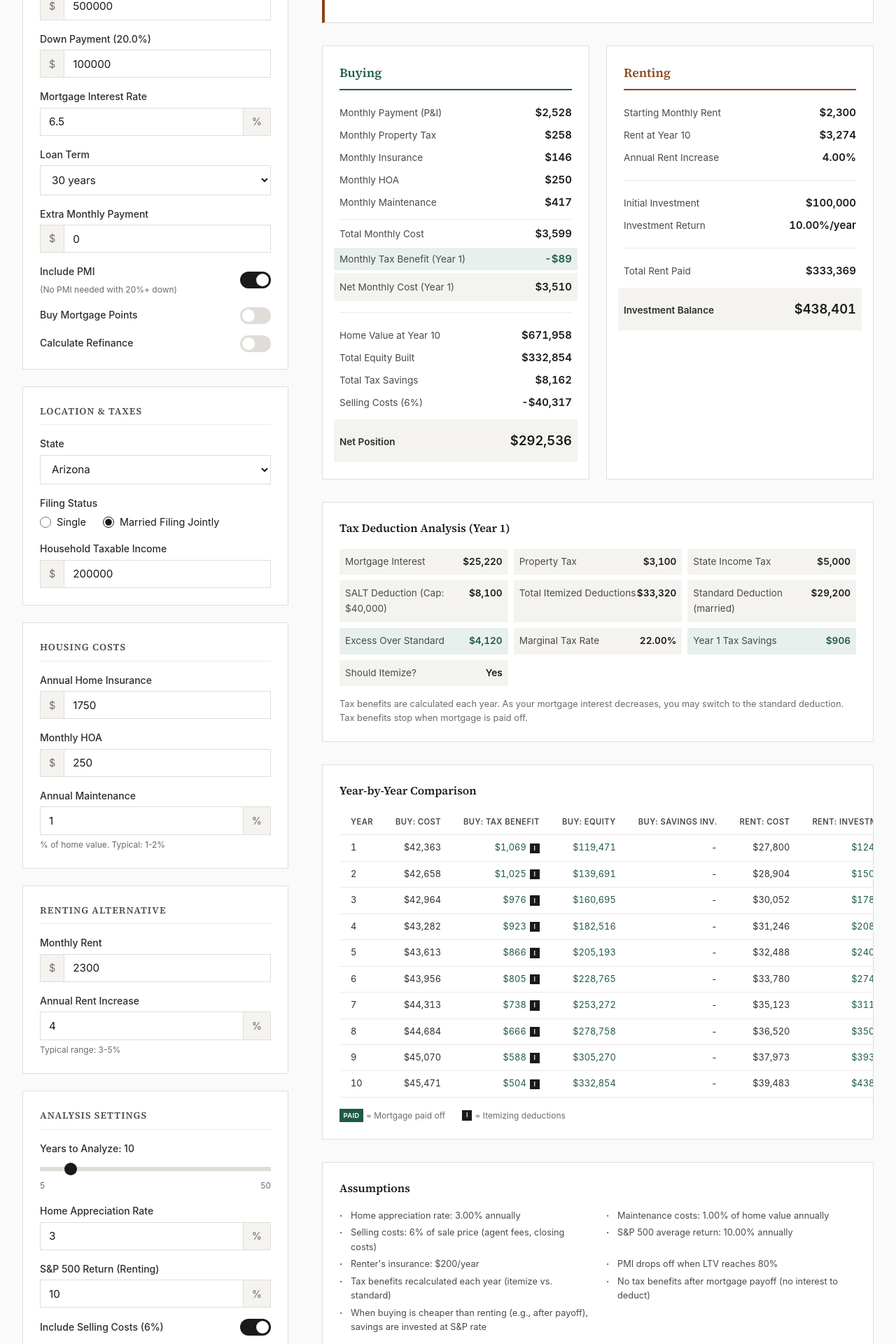
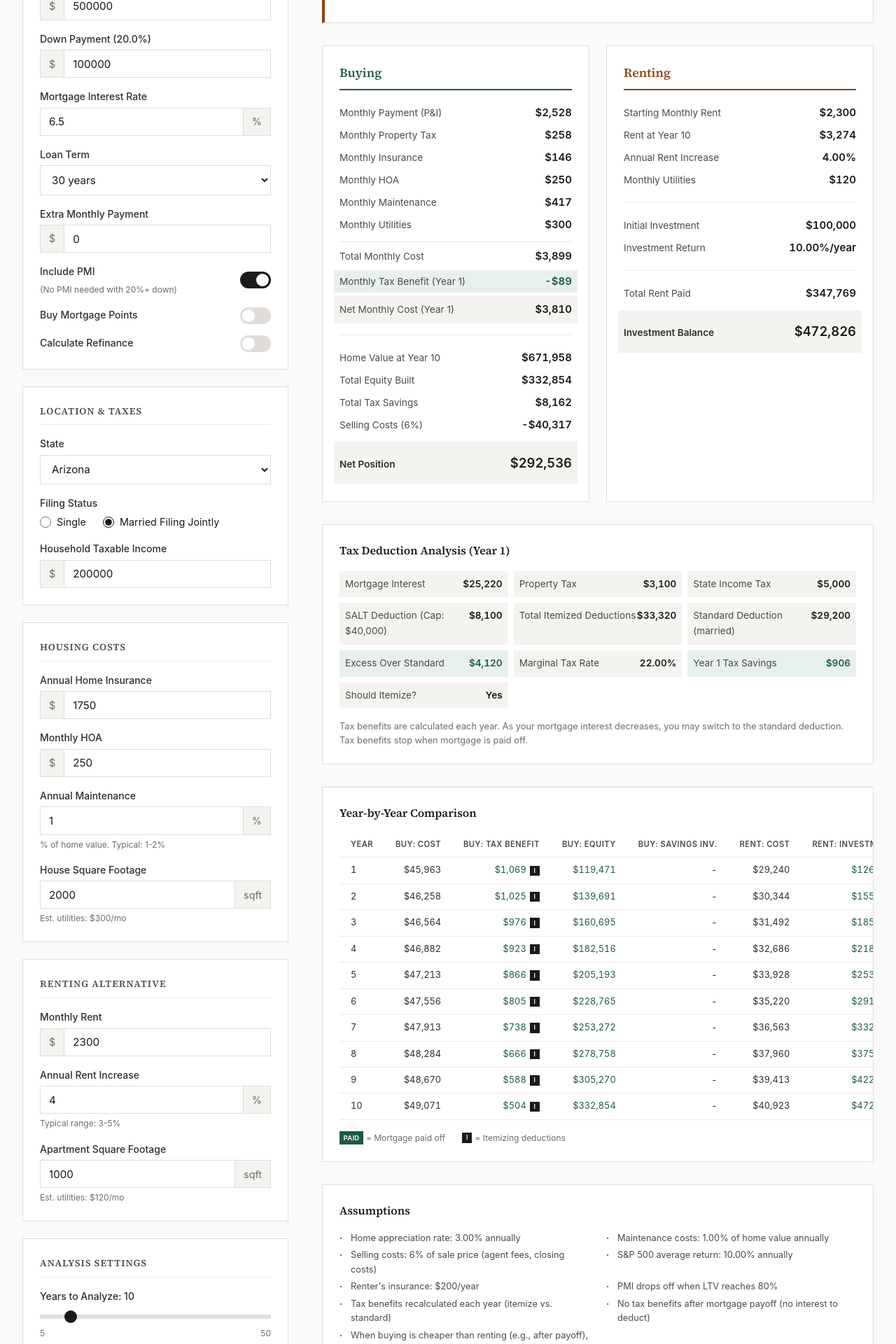
Before and after one commit to Damdiel/rentorbuy, a React (Vite) app: page / in a window 1280 px wide. Shown: the part 358-2278 px from the top of the page at 70% size. Built offline with nearby package versions, Linux system fonts and the light colour scheme.

Commit message:
Add utilities estimate based on square footage
- Add house and apartment sqft inputs
- Calculate utilities using avg cost per sqft (/bin/bash.15 house, /bin/bash.12 apt)
- Display monthly utilities in both buying and renting cards
- Include utilities in yearly cost calculations

```diff
--- a/src/App.jsx
+++ b/src/App.jsx
@@ -17,6 +17,8 @@ import {
   AVG_HOME_INSURANCE_RATE,
   AVG_HOA_MONTHLY,
   REFI_CLOSING_COST_RATE,
+  UTILITY_COST_PER_SQFT_HOUSE,
+  UTILITY_COST_PER_SQFT_APT,
 } from './utils/mortgageCalculations';
 import './App.css';
 
@@ -51,6 +53,8 @@ function App() {
   const [homeInsurance, setHomeInsurance] = useState(Math.round(500000 * AVG_HOME_INSURANCE_RATE));
   const [hoaMonthly, setHoaMonthly] = useState(AVG_HOA_MONTHLY);
   const [maintenanceRate, setMaintenanceRate] = useState(1); // 1% of home value annually
+  const [houseSqft, setHouseSqft] = useState(2000);
+  const [apartmentSqft, setApartmentSqft] = useState(1000);
 
   // Renting inputs
   const [monthlyRent, setMonthlyRent] = useState(2300);
@@ -92,8 +96,12 @@ function App() {
     // Insurance and HOA
     const monthlyInsurance = homeInsurance / 12;
 
+    // Utilities
+    const monthlyUtilitiesHouse = houseSqft * UTILITY_COST_PER_SQFT_HOUSE;
+    const monthlyUtilitiesApt = apartmentSqft * UTILITY_COST_PER_SQFT_APT;
+
     // Total monthly housing cost (buying) - base costs without extra payment
-    const totalMonthlyBuying = monthlyMortgagePI + monthlyPMI + monthlyPropertyTax + monthlyInsurance + hoaMonthly;
+    const totalMonthlyBuying = monthlyMortgagePI + monthlyPMI + monthlyPropertyTax + monthlyInsurance + hoaMonthly + monthlyUtilitiesHouse;
     const totalMonthlyWithExtra = totalMonthlyBuying + extraMonthlyPayment;
 
     // State income tax
@@ -149,6 +157,8 @@ function App() {
       refiBuyingPoints,
       refiNumPoints,
       refiClosingCostRate: REFI_CLOSING_COST_RATE,
+      // Utilities
+      monthlyUtilities: monthlyUtilitiesHouse,
     });
 
     // Calculate renting costs with investment using yearly buying costs
@@ -160,6 +170,7 @@ function App() {
       yearlyBuyingCosts: buyingResults.yearlyBreakdown,
       investmentReturn: investmentReturn / 100,
       rentersInsurance: 200,
+      monthlyUtilities: monthlyUtilitiesApt,
     });
 
     // Comparison
@@ -202,6 +213,9 @@ function App() {
       // Refinance info
       refiInfo: buyingResults.refiInfo,
       totalRefiCosts: buyingResults.totalRefiCosts,
+      // Utilities
+      monthlyUtilitiesHouse,
+      monthlyUtilitiesApt,
     };
   }, [
     homePrice,
@@ -229,6 +243,8 @@ function App() {
     refiRate,
     refiBuyingPoints,
     refiNumPoints,
+    houseSqft,
+    apartmentSqft,
   ]);
 
   // Sensitivity analysis configuration
@@ -372,6 +388,8 @@ function App() {
         refiBuyingPoints,
         refiNumPoints,
         refiClosingCostRate: REFI_CLOSING_COST_RATE,
+        // Utilities
+        monthlyUtilities: houseSqft * UTILITY_COST_PER_SQFT_HOUSE,
       });
 
       const rentingResults = calculateRentingCosts({
@@ -382,6 +400,7 @@ function App() {
         yearlyBuyingCosts: buyingResults.yearlyBreakdown,
         investmentReturn: testValues.investmentReturn / 100,
         rentersInsurance: 200,
+        monthlyUtilities: apartmentSqft * UTILITY_COST_PER_SQFT_APT,
       });
 
       const buyNet = buyingResults.netFromSale;
@@ -427,6 +446,8 @@ function App() {
     refiRate,
     refiBuyingPoints,
     refiNumPoints,
+    houseSqft,
+    apartmentSqft,
   ]);
 
   // Find breakeven point
@@ -823,6 +844,22 @@ function App() {
               </div>
               <span className="note">% of home value. Typical: 1-2%</span>
             </div>
+
+            <div className="input-row">
+              <label htmlFor="houseSqft">House Square Footage</label>
+              <div className="input-with-suffix">
+                <input
+                  type="number"
+                  id="houseSqft"
+                  value={houseSqft}
+                  min={500}
+                  step={100}
+                  onChange={(e) => setHouseSqft(Number(e.target.value))}
+                />
+                <span>sqft</span>
+              </div>
+              <span className="note">Est. utilities: {formatCurrency(houseSqft * UTILITY_COST_PER_SQFT_HOUSE)}/mo</span>
+            </div>
           </div>
 
           <div className="input-group">
@@ -856,6 +893,22 @@ function App() {
                 <span>%</span>
               </div>
               <span className="note">Typical range: 3-5%</span>
+            </div>
+
+            <div className="input-row">
+              <label htmlFor="apartmentSqft">Apartment Square Footage</label>
+              <div className="input-with-suffix">
+                <input
+                  type="number"
+                  id="apartmentSqft"
+                  value={apartmentSqft}
+                  min={300}
+                  step={100}
+                  onChange={(e) => setApartmentSqft(Number(e.target.value))}
+                />
+                <span>sqft</span>
+              </div>
+              <span className="note">Est. utilities: {formatCurrency(apartmentSqft * UTILITY_COST_PER_SQFT_APT)}/mo</span>
             </div>
           </div>
 
@@ -973,6 +1026,10 @@ function App() {
                   <span className="label">Monthly Maintenance</span>
                   <span className="value">{formatCurrency(calculations.monthlyMaintenance)}</span>
                 </div>
+                <div className="stat">
+                  <span className="label">Monthly Utilities</span>
+                  <span className="value">{formatCurrency(calculations.monthlyUtilitiesHouse)}</span>
+                </div>
                 <div className="stat total">
                   <span className="label">Total Monthly Cost</span>
                   <span className="value">{formatCurrency(calculations.totalMonthlyWithExtra + calculations.monthlyMaintenance)}</span>
@@ -1066,6 +1123,10 @@ function App() {
                 <div className="stat">
                   <span className="label">Annual Rent Increase</span>
                   <span className="value">{formatPercent(annualRentIncrease)}</span>
+                </div>
+                <div className="stat">
+                  <span className="label">Monthly Utilities</span>
+                  <span className="value">{formatCurrency(calculations.monthlyUtilitiesApt)}</span>
                 </div>
                 <hr />
                 <div className="stat">
--- a/src/utils/mortgageCalculations.js
+++ b/src/utils/mortgageCalculations.js
@@ -11,6 +11,11 @@ export const AVG_HOME_INSURANCE_RATE = 0.0035; // ~$1,750 on $500k home
 
 // Average HOA (monthly)
 export const AVG_HOA_MONTHLY = 250;
+
+// Average monthly utility cost per square foot (electric, gas, water, trash, internet)
+// Houses tend to cost more per sqft due to less shared walls, larger HVAC systems
+export const UTILITY_COST_PER_SQFT_HOUSE = 0.15; // ~$300/mo for 2000 sqft house
+export const UTILITY_COST_PER_SQFT_APT = 0.12; // ~$120/mo for 1000 sqft apartment
 
 // Average S&P 500 annual return (historical)
 export const SP500_AVG_RETURN = 0.10;
@@ -191,6 +196,8 @@ export function calculateBuyingCosts(params) {
     refiBuyingPoints = false,
     refiNumPoints = 1,
     refiClosingCostRate = REFI_CLOSING_COST_RATE,
+    // Utilities
+    monthlyUtilities = 0,
   } = params;
 
   const loanAmount = homePrice - downPayment;
@@ -380,6 +387,9 @@ export function calculateBuyingCosts(params) {
     }
     totalTaxSavings += taxBenefit;
 
+    // Utilities (annual)
+    const utilities = monthlyUtilities * 12;
+
     // Total yearly cost (before tax benefit)
     const yearCostBeforeTax =
       yearData.interest +
@@ -389,6 +399,7 @@ export function calculateBuyingCosts(params) {
       insurance +
       hoa +
       maintenance +
+      utilities +
       refiCostsThisYear;
 
     // Net cost after tax benefit
@@ -423,6 +434,7 @@ export function calculateBuyingCosts(params) {
       insurance,
       hoa,
       maintenance,
+      utilities,
       taxBenefit,
       shouldItemize: deductionInfo?.shouldItemize || false,
       totalCostBeforeTax: yearCostBeforeTax,
@@ -480,6 +492,7 @@ export function calculateRentingCosts(params) {
     yearlyBuyingCosts, // Array of yearly buying costs to calculate savings each year
     investmentReturn = SP500_AVG_RETURN,
     rentersInsurance = 200,
+    monthlyUtilities = 0,
   } = params;
 
   const yearlyBreakdown = [];
@@ -489,7 +502,8 @@ export function calculateRentingCosts(params) {
   for (let year = 1; year <= yearsToAnalyze; year++) {
     // Rent for this year (with annual increases)
     const yearlyRent = monthlyRent * 12 * Math.pow(1 + annualRentIncrease, year - 1);
-    totalRentPaid += yearlyRent + rentersInsurance;
+    const utilities = monthlyUtilities * 12;
+    totalRentPaid += yearlyRent + rentersInsurance + utilities;
 
     // Investment growth at start of year
     const startBalance = investmentBalance;
@@ -497,7 +511,7 @@ export function calculateRentingCosts(params) {
 
     // Calculate savings from renting vs buying this year
     const buyingCostThisYear = yearlyBuyingCosts?.[year - 1]?.totalCost || 0;
-    const rentingCostThisYear = yearlyRent + rentersInsurance;
+    const rentingCostThisYear = yearlyRent + rentersInsurance + utilities;
     const savingsThisYear = Math.max(0, buyingCostThisYear - rentingCostThisYear);
 
     // Add savings to investment
@@ -507,6 +521,7 @@ export function calculateRentingCosts(params) {
       year,
       rent: yearlyRent,
       rentersInsurance,
+      utilities,
       totalCost: rentingCostThisYear,
       cumulativeRent: totalRentPaid,
       savingsVsBuying: savingsThisYear,
```
